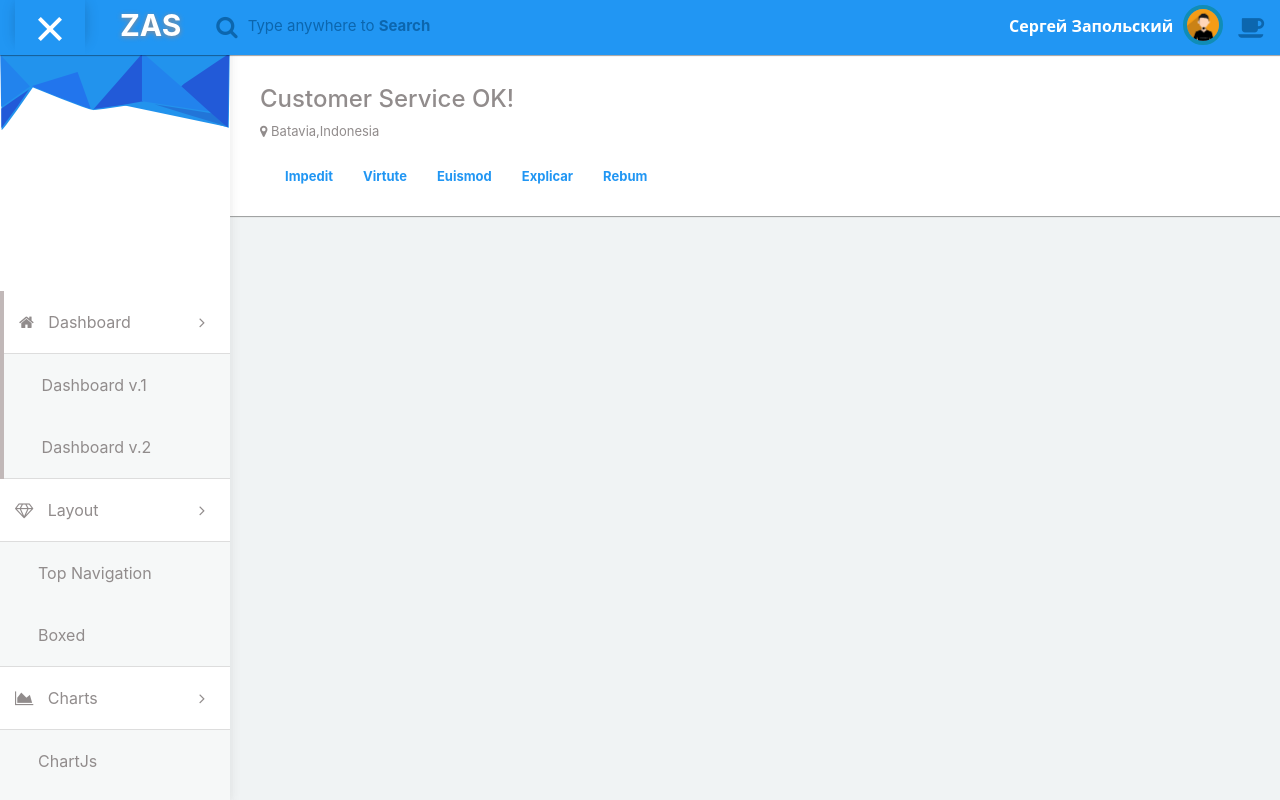
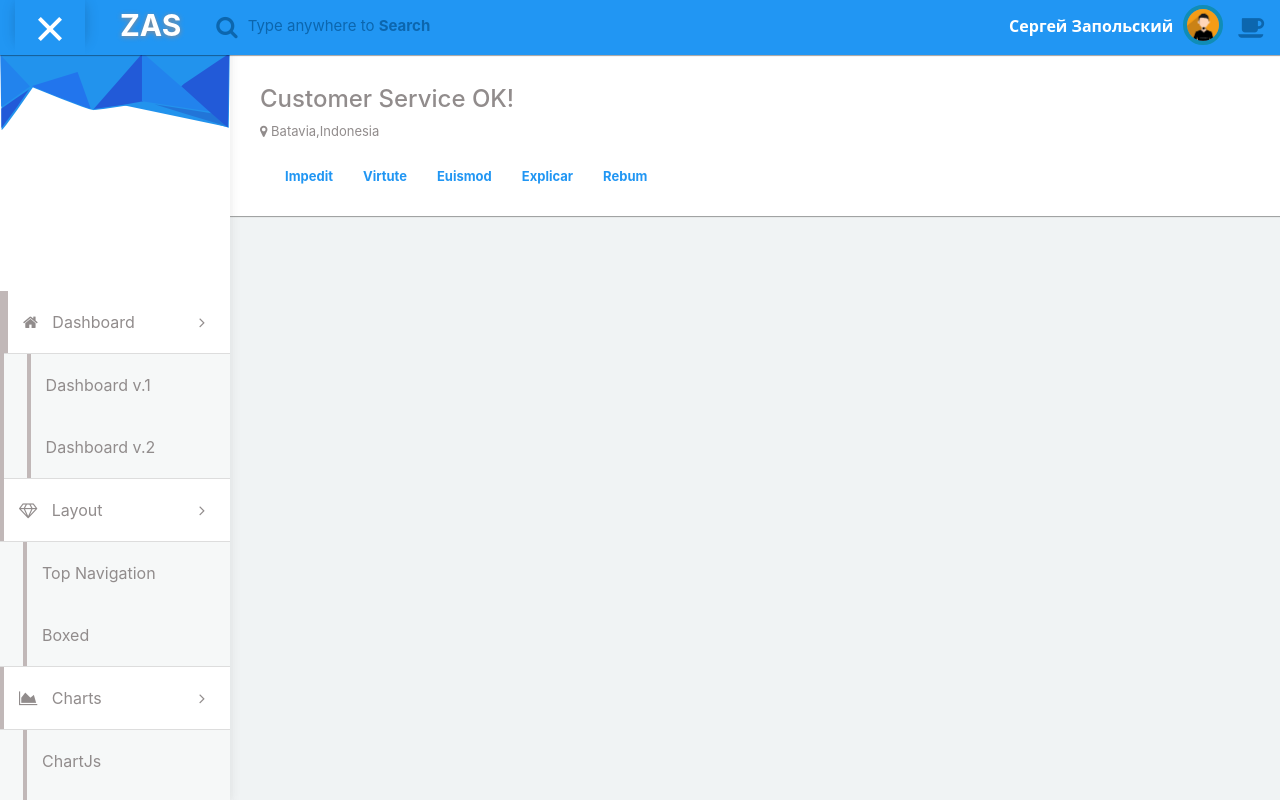
Before and after one commit to myliveweb/dev.smartrostov.ru, a React (Create React App) app: page / in a window 1280 px wide. Built offline with nearby package versions, Linux system fonts and the light colour scheme.

Commit message:
Edit LeftMenu

```diff
--- a/src/components/LeftMenu.tsx
+++ b/src/components/LeftMenu.tsx
@@ -12,34 +12,34 @@ export const LeftMenu: React.FC = () => {
             <p className="animated fadeInRight">Sat,October 1st 2029</p>
           </li>
           <li className="active ripple">
-            <a className="tree-toggle nav-header"><span className="fa-home fa"></span> Dashboard
+            <NavLink to="#" className="tree-toggle nav-header"><span className="fa-home fa"></span> Dashboard
               <span className="fa-angle-right fa right-arrow text-right"></span>
-            </a>
+            </NavLink>
             <ul className="nav nav-list tree">
-              <li><a href="dashboard-v1.html">Dashboard v.1</a></li>
-              <li><a href="dashboard-v2.html">Dashboard v.2</a></li>
+              <li><NavLink to="#" href="dashboard-v1.html">Dashboard v.1</NavLink></li>
+              <li><NavLink to="#" href="dashboard-v2.html">Dashboard v.2</NavLink></li>
             </ul>
           </li>
           <li className="ripple">
-            <a className="tree-toggle nav-header">
+            <NavLink to="#" className="tree-toggle nav-header">
               <span className="fa-diamond fa"></span> Layout
               <span className="fa-angle-right fa right-arrow text-right"></span>
-            </a>
+            </NavLink>
             <ul className="nav nav-list tree">
-              <li><a href="topnav.html">Top Navigation</a></li>
-              <li><a href="boxed.html">Boxed</a></li>
+              <li><NavLink to="#" href="topnav.html">Top Navigation</NavLink></li>
+              <li><NavLink to="#" href="boxed.html">Boxed</NavLink></li>
             </ul>
           </li>
           <li className="ripple">
-            <a className="tree-toggle nav-header">
+            <NavLink to="#" className="tree-toggle nav-header">
               <span className="fa-area-chart fa"></span> Charts
               <span className="fa-angle-right fa right-arrow text-right"></span>
-            </a>
+            </NavLink>
             <ul className="nav nav-list tree">
-              <li><a href="chartjs.html">ChartJs</a></li>
-              <li><a href="morris.html">Morris</a></li>
-              <li><a href="flot.html">Flot</a></li>
-              <li><a href="sparkline.html">SparkLine</a></li>
+              <li><NavLink to="#" href="chartjs.html">ChartJs</NavLink></li>
+              <li><NavLink to="#" href="morris.html">Morris</NavLink></li>
+              <li><NavLink to="#" href="flot.html">Flot</NavLink></li>
+              <li><NavLink to="#" href="sparkline.html">SparkLine</NavLink></li>
             </ul>
           </li>
         </ul>
```
